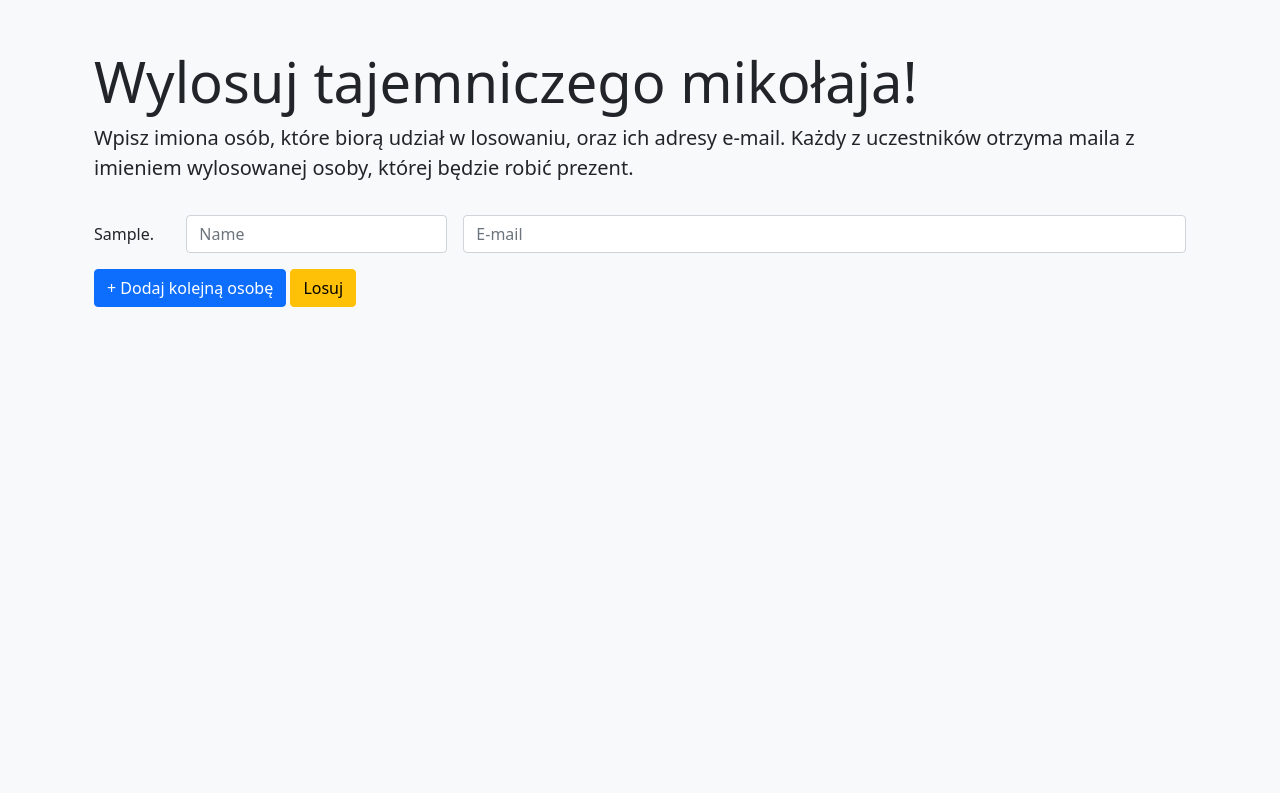
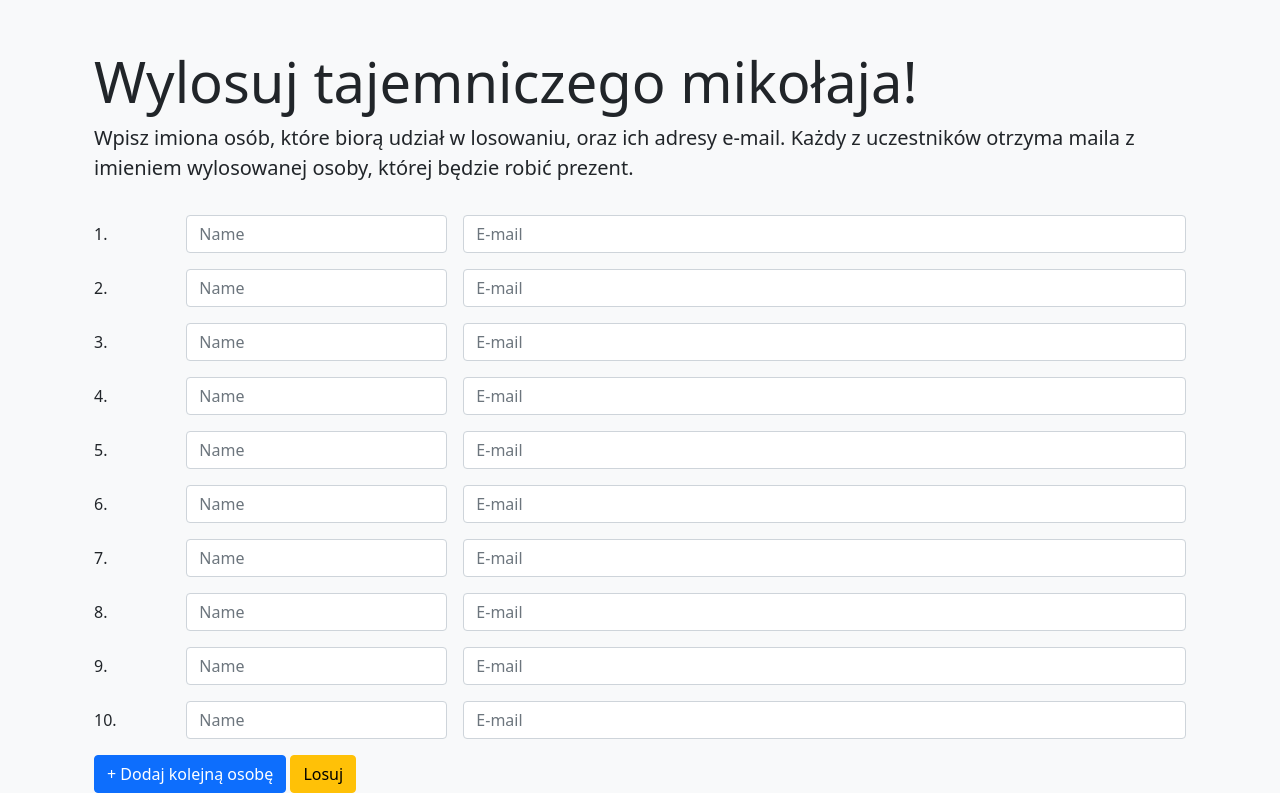
Before and after one commit to annasont/secret_santa, a Django app: template draw/templates/draw/home.html in a window 1280 px wide. Shown: the part 56-849 px from the top of the page. Before the commit the page ends 363 px from the top, so only its background shows below. Run offline with Django 3.2, Linux system fonts and the light colour scheme; the template is opened without the code that fills it: most values are stand-ins (such as "Sample title", 1, 10 or a date in 2020).

Commit message:
Used in range to view rows in form

```diff
--- a/draw/templates/draw/home.html
+++ b/draw/templates/draw/home.html
@@ -8,9 +8,10 @@
         </div>
         <form class="row g-3">
             <div class="row g-3"></div>
-                {% for i in no %}
+                {% with ''|center:no as range %}
+                {% for _ in range %}
                         <div class="col-sm-1">
-                        <label for="name1" class="col-sm-2 col-form-label">{{ i }}.</label>
+                            <label for="name1" class="col-sm-2 col-form-label">{{ forloop.counter }}.</label>
                         </div>
                         <div class="col-sm-3">
                             <input type="text" class="form-control" placeholder="Name" aria-label="Name" id="name1">
@@ -19,6 +20,7 @@
                             <input type="text" class="form-control" placeholder="E-mail" aria-label="E-mail" id="Email1">
                         </div>
                 {% endfor %}
+                {% endwith %}
             <div class="float-right">
                 <button type="submit" class="btn btn-primary">+ Dodaj kolejną osobę</button>
                 <button type="submit" class="btn btn-warning">Losuj</button>
--- a/draw/views.py
+++ b/draw/views.py
@@ -5,6 +5,6 @@ from django.shortcuts import render
 def home(request):
     context = {
         'title': 'Home',
-        'no': [1, 2, 3]
+        'no': 3
     }
     return render(request, 'draw/home.html', context)
```
Lines whose indentation alone changed are shown as unchanged.
